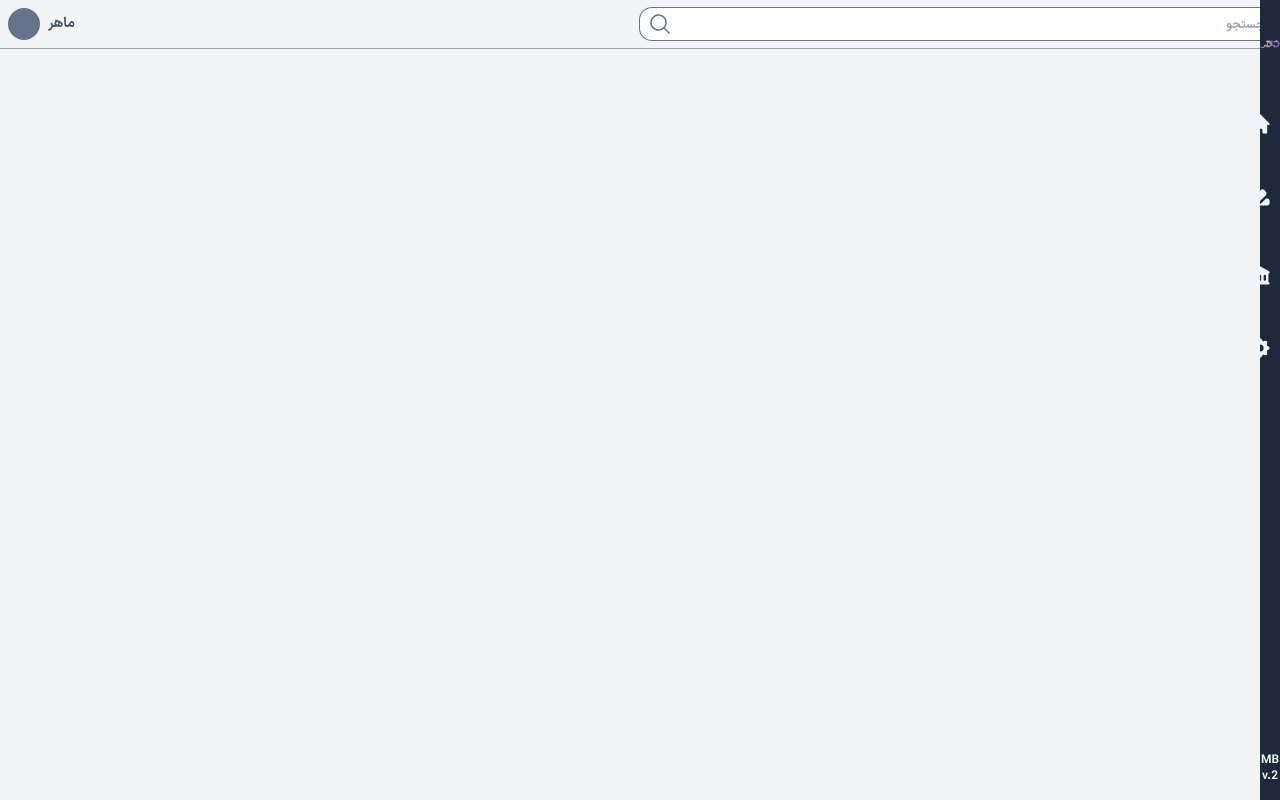
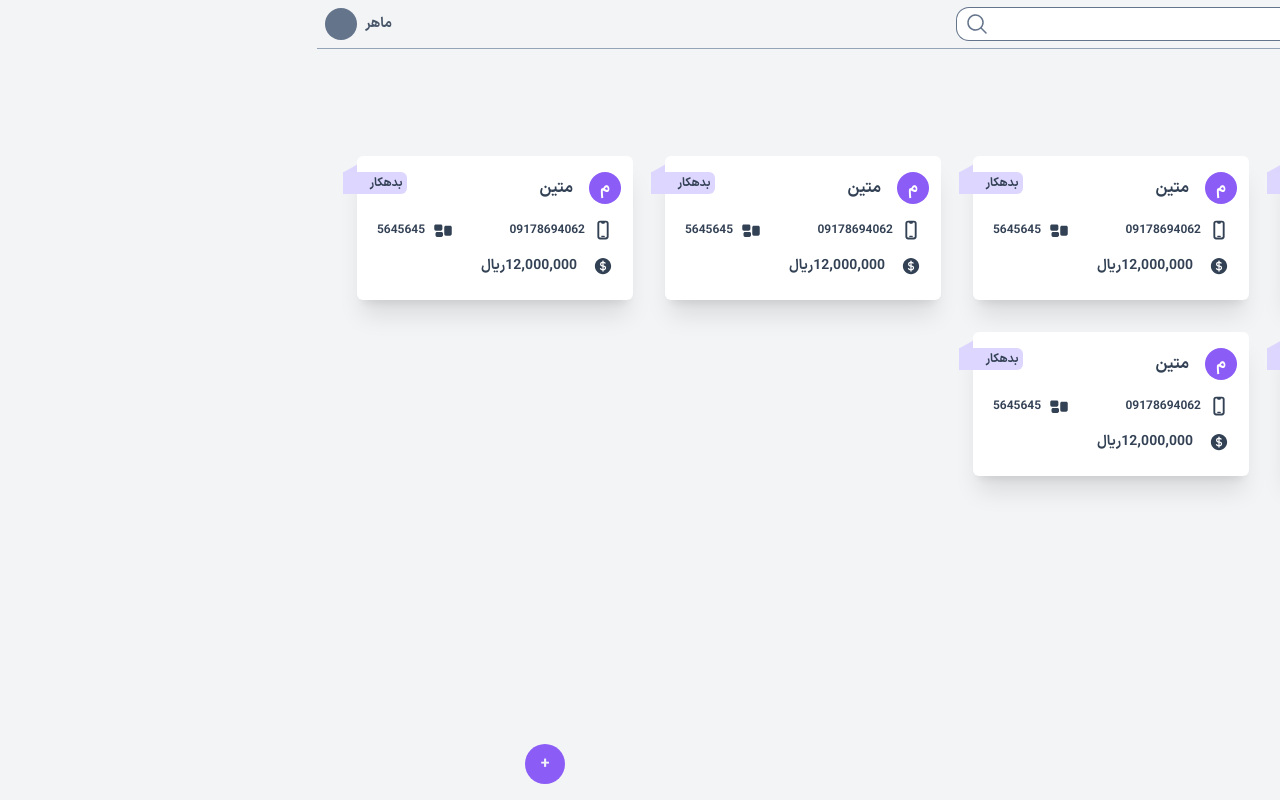
Before and after one commit to Matin-Sangabi/designated-app, a Next.js app: page / in a window 1280 px wide. Built offline with nearby package versions, Linux system fonts and the light colour scheme.

Commit message:
customr list aaded

```diff
--- /dev/null
+++ b/src/components/customer/customerList.js
@@ -0,0 +1,46 @@
+import { HiCurrencyDollar, HiDevicePhoneMobile, HiRectangleGroup } from "react-icons/hi2";
+
+const CustomerList = ({customer}) => {
+  return (
+    <div
+      className="relative pb-6 col-span-12 md:col-span-4 text-slate-700 lg:col-span-3 py-4  px-3 gap-x-2 hover:ring hover:ring-offset-2 cursor-pointer hover:ring-violet-200 transition-all ease-in-out duration-300 bg-white rounded-md shadow-xl gap-y-4 flex flex-col"
+    >
+      <div className=" flex flex-col  gap-y-4 justify-between">
+        <div className="flex items-center gap-x-4">
+          <span className="w-8 h-8 rounded-full flex items-center justify-center text-white bg-violet-500">
+            م
+          </span>
+          <h1 className="font-semibold ">متین</h1>
+        </div>
+        <span className="absolute -left-[0.9rem] text-slate-700  bg-violet-200 rounded-r-md w-16  text-xs px-1 py-[3px] after:absolute after:bg-violet-200 after:left-[0.5px] after:-top-[4px] after:p-2 after:-skew-y-[30deg] after:-z-10">
+          بدهکار
+        </span>
+        <div className="flex w-full items-center  px-2 justify-between ">
+          <div className="flex items-center gap-x-2">
+            <span className="block text-xl  stroke-2">
+              <HiDevicePhoneMobile />
+            </span>
+            <span className="text-xs block">09178694062</span>
+          </div>
+          <div className="flex items-center justify-center  gap-x-2">
+            <span className="block text-xl stroke-2">
+              <HiRectangleGroup />
+            </span>
+            <span className="text-xs block">5645645</span>
+          </div>
+        </div>
+        <div className="flex items-center gap-x-4 px-2 ">
+          <span className="text-primary text-xl">
+            <HiCurrencyDollar />
+          </span>
+          <span className="text-xs md:text-sm text-primary font-semibold">
+            {Number("12000000").toLocaleString()}
+            ريال
+          </span>
+        </div>
+      </div>
+    </div>
+  );
+};
+
+export default CustomerList;
--- a/src/containers/layout/header.js
+++ b/src/containers/layout/header.js
@@ -24,7 +24,7 @@ const Header = () => {
             <div className="mt-10 flex flex-col items-center">
               <img src="/images/Logo.png" className="w-16" />
             </div>
-            <ul className="flex flex-col  w-full gap-y-6 pt-10">
+            <ul className="flex flex-col  w-full gap-y-6 pt-6">
               {routes.map((route, i) => {
                 return (
                   <Link
--- a/src/containers/layout/index.js
+++ b/src/containers/layout/index.js
@@ -3,7 +3,7 @@ import Header from "./header";
 const Layout = ({ children }) => {
   return <>
     <Header />
-    <div className="container max-w-screen-xl mx-auto mt-5 relative">
+    <div className="container max-w-screen-xl mx-auto pt-28 px-10 relative h-fit">
         {children}
     </div>
   </>;
--- a/src/pages/index.js
+++ b/src/pages/index.js
@@ -1,13 +1,28 @@
 import Layout from "../containers/layout";
+import Link from "next/link";
+import CustomerList from "../components/customer/customerList";
 
 const Home = () => {
   return (
     <Layout>
-        <div>
-
-        </div>
+      <h1 className="text-lg text-slate-700font-semibold">لیست مشتریان</h1>
+      <div className="grid grid-cols-12 pt-4 gap-6 md:gap-8">
+        {[1,2,3,4,5,6].map((item , index) => {
+          return (
+            <CustomerList key={index} />
+          )
+        })}
+      </div>
+      <div className="fixed left-52 bottom-4 ">
+        <Link
+          href="/AddCustomer"
+          className="flex items-center justify-center w-10 h-10 bg-violet-500 text-slate-100 rounded-full hover:ring hover:ring-violet-500 hover:ring-offset-2 transition-all ease-in-out duration-300"
+        >
+          +
+        </Link>
+      </div>
     </Layout>
-   );
-}
+  );
+};
 
 export default Home;
```
